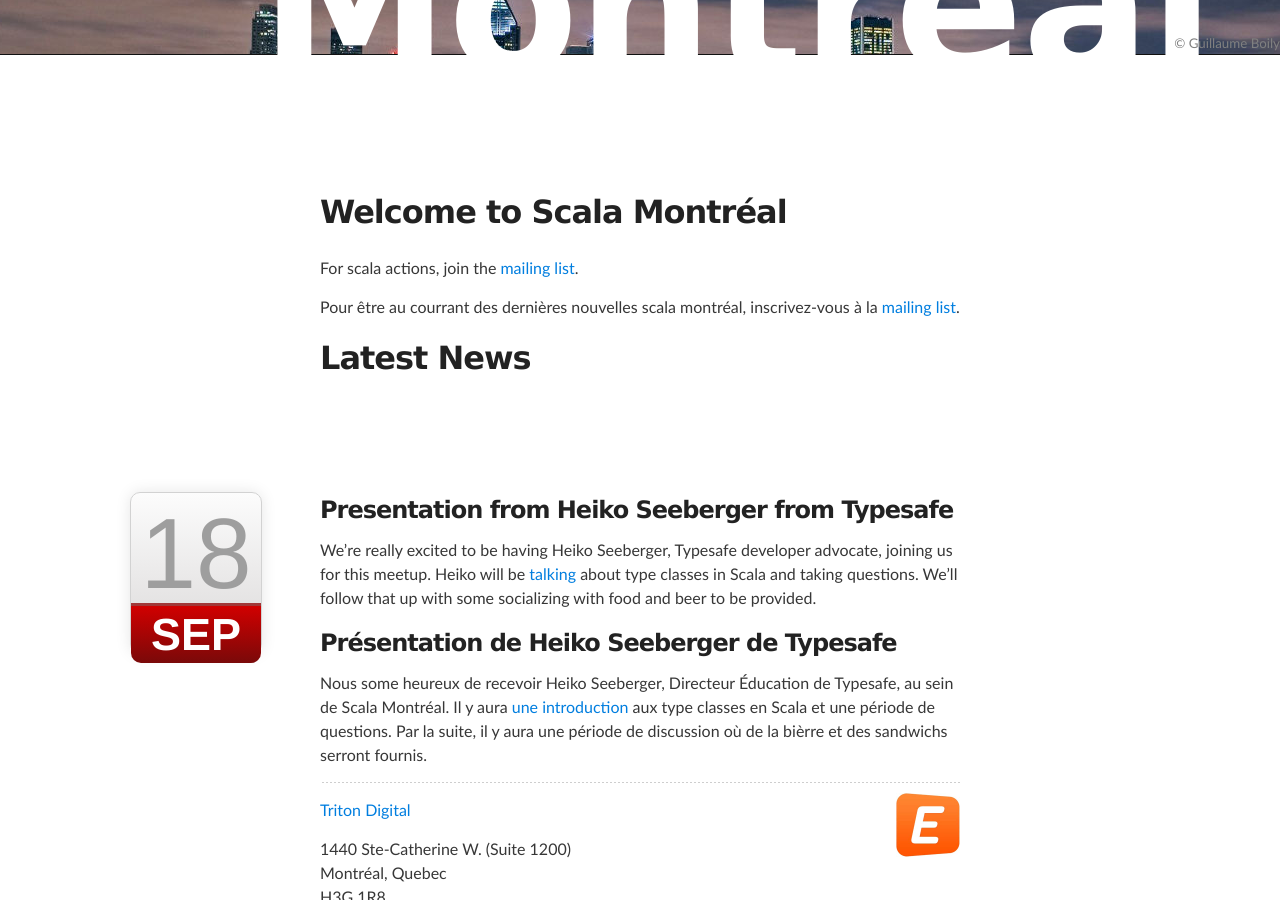
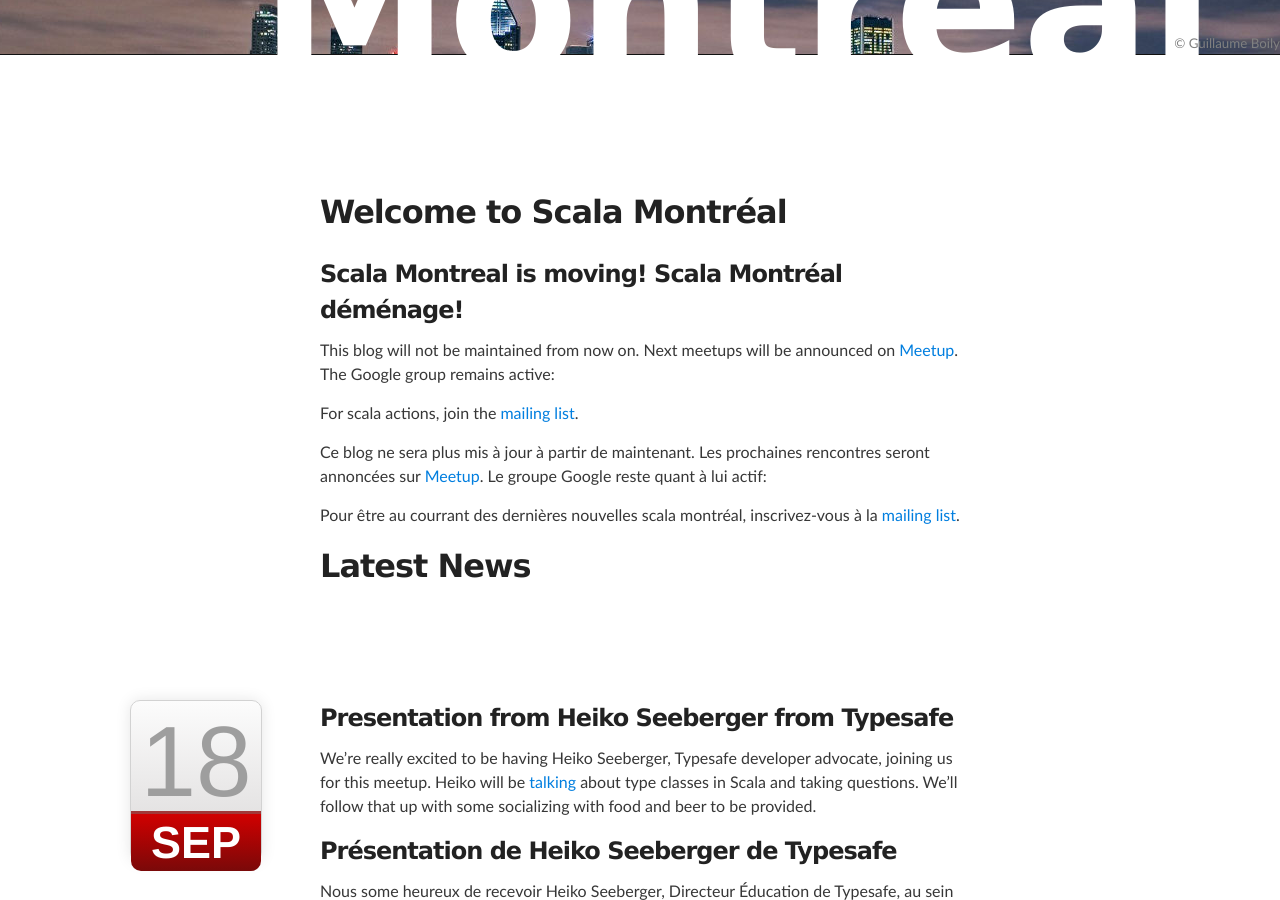
Before and after one commit to scala-montreal/scala-montreal.github.com, a Jekyll site: the page built from index.html, in a window 1280 px wide and 900 px high, scrolled down 378 px. Built offline with Jekyll 4.4.1, drawn with Linux system fonts in a browser that asks for light colours; nearby versions of some CDN libraries.

Commit message:
2013-11-28: Annonce de la fin du blog

```diff
--- a/_layouts/default.html
+++ b/_layouts/default.html
@@ -33,7 +33,10 @@
       <div id="main_content_wrap" class="outer">
         <section id="main_content" class="inner">
           <h2>Welcome to Scala Montréal</h2>
+          <h3>Scala Montreal is moving! Scala Montréal déménage!</h3>
+          <p>This blog will not be maintained from now on. Next meetups will be announced on <a href="http://www.meetup.com/Scala-Montreal/">Meetup</a>. The Google group remains active:</p>
           <p>For scala actions, join the <a href="https://groups.google.com/forum/?fromgroups#!forum/scala-montreal">mailing list</a>.</p>
+          <p>Ce blog ne sera plus mis à jour à partir de maintenant. Les prochaines rencontres seront annoncées sur <a href="http://www.meetup.com/Scala-Montreal/">Meetup</a>. Le groupe Google reste quant à lui actif:</p>
           <p>Pour être au courrant des dernières nouvelles scala montréal, inscrivez-vous à la <a href="https://groups.google.com/forum/?fromgroups#!forum/scala-montreal">mailing list</a>.</p>
           <h2>Latest News</h2>
           {{ content }}
```
